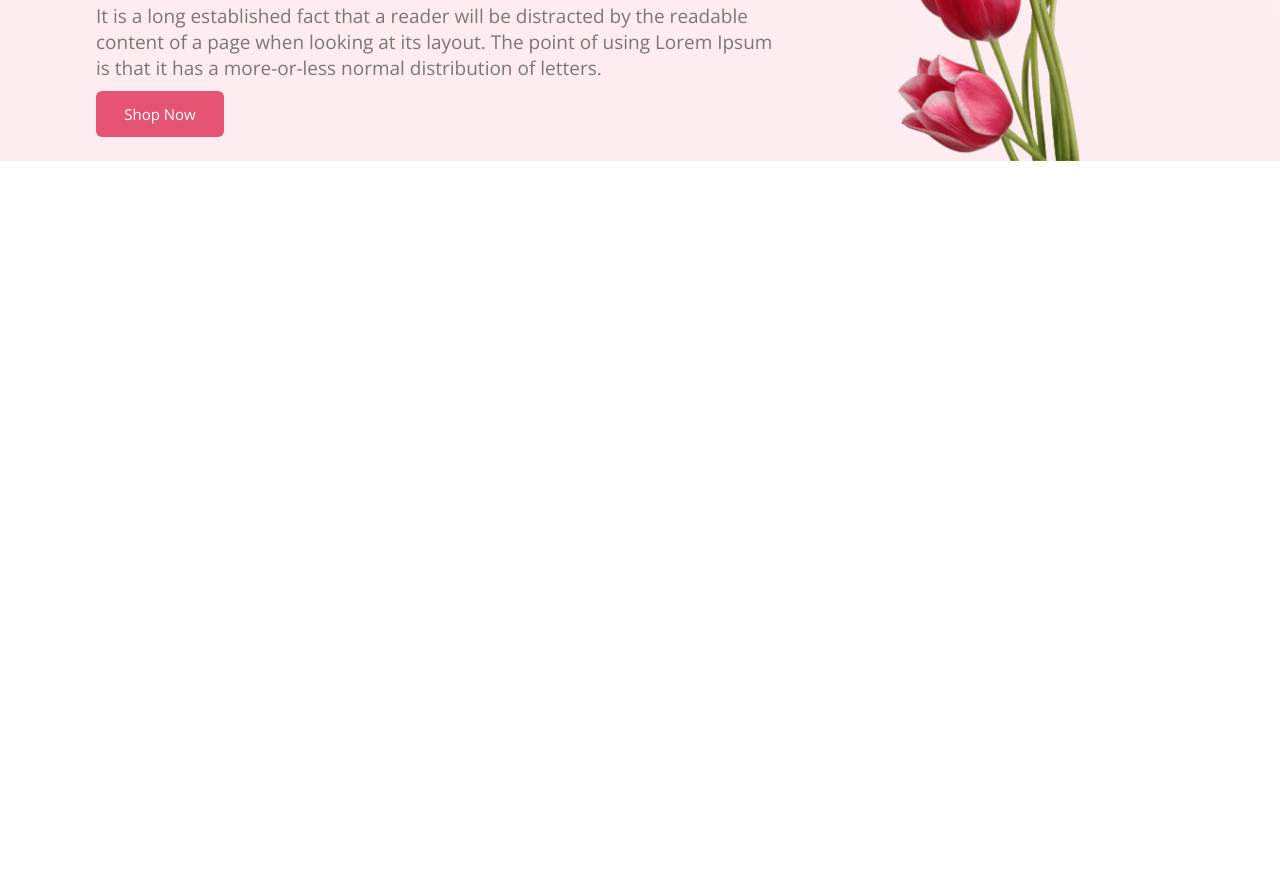
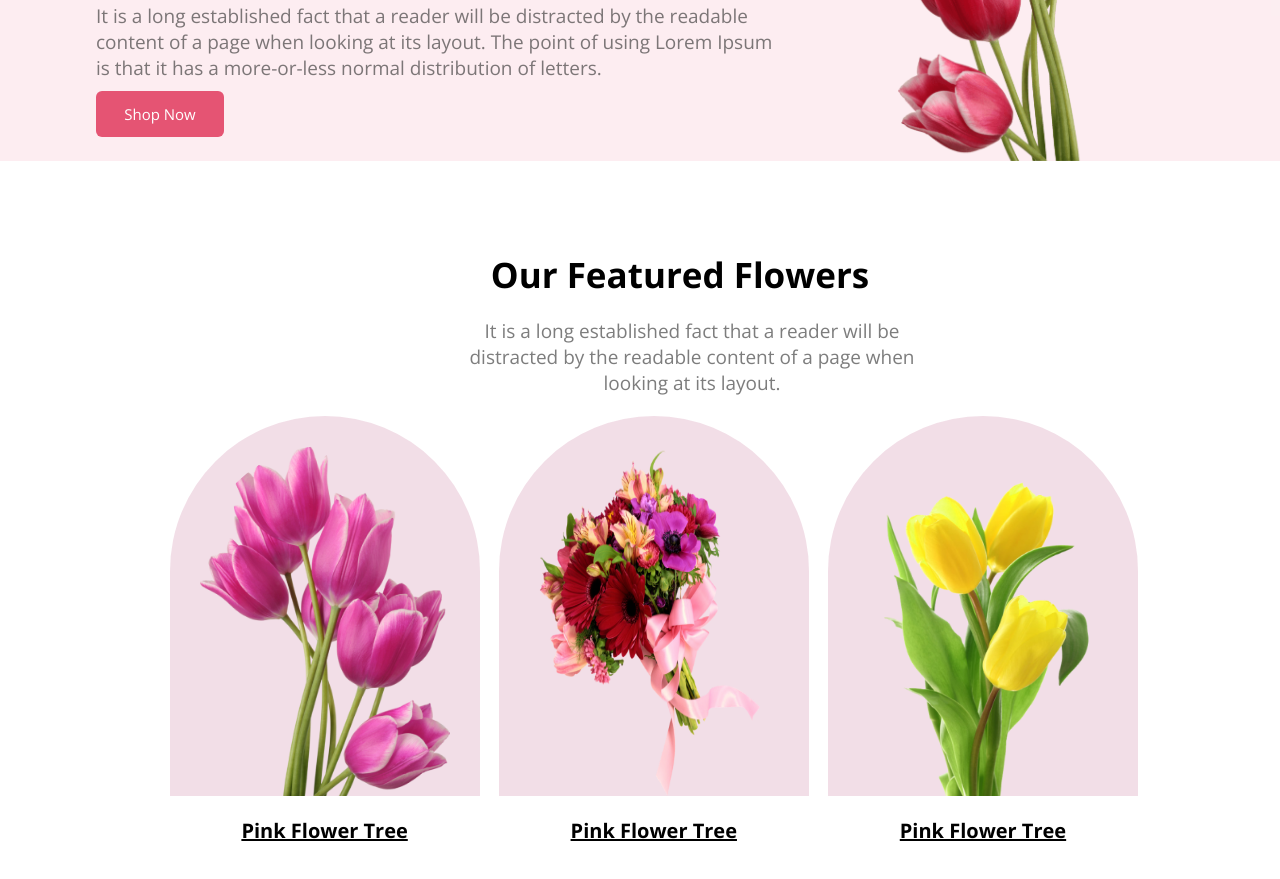
Before and after one commit to suhanurrahman007/Flower-Shop, a plain HTML site: page index.html in a window 1280 px wide. Shown: the part 239-1118 px from the top of the page. Before the commit the page ends 800 px from the top, so only its background shows below. Drawn offline with nearby package versions, Linux system fonts and the light colour scheme.

Commit message:
flower project first feature section added

```diff
--- a/index.html
+++ b/index.html
@@ -29,6 +29,7 @@
     <!-- Main Section Start Here  -->
     <main>
         <article>
+    <!-- Flower des Section Start Here  -->
             <section class="flower-des">
                     <div class="flower-des-title">
                         <h2>Let's make beautiful flowers a part of your life.</h2>
@@ -41,7 +42,41 @@
                         <img src="./Flower Asset/pngwing 10.png" alt="">
                     </div>
             </section>
+    <!-- Flower des Section End Here  -->
+
+
+    <!-- Flower Featured Section Start Here  -->
+            <section class="flower-feature">
+                <div class="flower-feature-title">
+                    <h2>Our Featured Flowers</h2>
+                    <p>It is a long established fact that a reader will be distracted by the readable content of a page
+                        when looking at its layout.</p>
+                </div>
+                <div class="flower-feature-body">
+                    <div class="first-feature">
+                        <div class="feature-flowers">
+                            <img class="flower-img" src="./Flower Asset/pngwing 6.png" alt="">
+                            <h4 class="flower-name">Pink Flower Tree</h4>
+                        </div>
+                    </div>
+                    <div class="first-feature">
+                        <div class="feature-flowers">
+                            <img class="flower-img" src="./Flower Asset/pngwing 5.png" alt="">
+                            <h4 class="flower-name">Pink Flower Tree</h4>
+                        </div>
+                    </div>
+                    <div class="first-feature">
+                        <div class="feature-flowers">
+                            <img class="flower-img" src="./Flower Asset/pngwing 7.png" alt="">
+                            <h4 class="flower-name">Pink Flower Tree</h4>
+                        </div>
+                    </div>
+                </div>
+            </section>
+    <!-- Flower Featured Section End Here  -->
+
         </article>
+
     </main>
     <!-- Main Section End Here  -->
 
--- a/style.css
+++ b/style.css
@@ -57,3 +57,51 @@ html{
     height: 390px;
     width: 300px;
 }
+/* flower des css End here  */
+
+/* flower feature des css Start here  */
+
+.flower-feature{
+    padding: 5rem;
+    margin-left: 5rem;
+}
+
+.flower-feature-title{
+    text-align: center;
+}
+.flower-feature-title h2{
+    font-size: 35px;
+    padding: 10px;
+}
+.flower-feature-title p{
+    font-size: 19px;
+    color: rgba(39, 39, 39, 0.60);
+    padding: 10px;
+    width: 50%;
+    margin-left: 17rem;
+}
+.first-feature{
+    padding: .6rem;
+    text-align: center;
+
+}
+.flower-img{
+    width: 310px;
+    height: 380px;
+    border-radius: 300px 300px 0px 0px;
+    background: rgba(167, 33, 98, 0.15);
+    padding: 30px 30px 0px 30px;
+
+}
+
+.flower-name{
+    text-decoration: underline;
+    text-align: center;
+    font-size: 20px;
+    padding: 1rem;
+}
+
+.flower-feature-body{
+    display: flex;
+}
+/* flower feature des css End here  */
```
